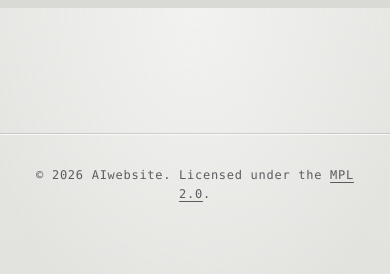
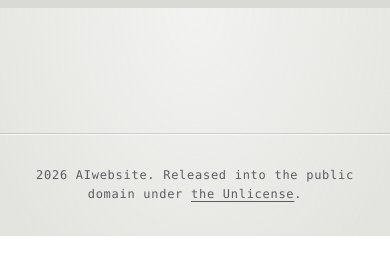
Before and after one commit to ben-ekw/ai-testing, a website: page index.html in a window 390 px wide. Shown: the part 1680-1954 px from the top of the page. After the commit the page ends 1916 px from the top, so only its background shows below. Drawn offline with Linux system fonts and the light colour scheme.

Commit message:
Fix CI, tighten CSP, add Prettier, switch to the Unlicense
- Configure html-validate for the lowercase doctype and self-closing
  void elements the HTML now uses (fixes failing lint on main)
- Add Prettier 3.9.10 with format/format:check scripts; CI runs the check
- Revert CSP loosening (no 'unsafe-inline', data: images or self fonts);
  drop frame-ancestors from the meta tag, where browsers ignore it
- Close the mobile menu on Escape and outside click again
- Remove the Contact link, which pointed at a footer with no contact info
- Remove leftovers from the removed buttons: footer padding, unused
  reduced-motion class, stale theme-init comment; keep footer link on one line
- Drop a stylelint rule override removed in stylelint 18, and give major
  Dependabot updates their own PRs
- Release into the public domain under the Unlicense (was MPL 2.0)

Co-Authored-By: LLM
Signed-off-by: Ben <105461985+ben-ekw@users.noreply.github.com>

```diff
--- a/index.html
+++ b/index.html
@@ -5,7 +5,7 @@
         <meta name="viewport" content="width=device-width, initial-scale=1.0" />
         <meta
             http-equiv="Content-Security-Policy"
-            content="default-src 'self'; script-src 'self'; style-src 'self' 'unsafe-inline' https://fonts.googleapis.com; font-src 'self' https://fonts.gstatic.com; img-src 'self' data:; object-src 'none'; base-uri 'none'; form-action 'none'; frame-ancestors 'none'"
+            content="default-src 'self'; script-src 'self'; style-src 'self' https://fonts.googleapis.com; font-src https://fonts.gstatic.com; img-src 'self'; object-src 'none'; base-uri 'none'; form-action 'none'"
         />
         <meta name="referrer" content="strict-origin-when-cross-origin" />
         <title>AIwebsite</title>
@@ -39,7 +39,6 @@
                     <ul id="nav-links">
                         <li><a class="link" href="#features">Features</a></li>
                         <li><a class="link" href="#about">About</a></li>
-                        <li><a class="link" href="#contact">Contact</a></li>
                     </ul>
                     <button
                         class="theme-toggle"
@@ -205,10 +204,10 @@
             </section>
         </main>
 
-        <footer id="contact">
+        <footer>
             <div class="container">
-                &copy; <span id="year"></span> AIwebsite. Licensed under the
-                <a href="LICENSE.txt">MPL 2.0</a>.
+                <span id="year"></span> AIwebsite. Released into the public
+                domain under <a href="LICENSE.txt">the Unlicense</a>.
             </div>
         </footer>
 
--- a/js/main.js
+++ b/js/main.js
@@ -1,6 +1,5 @@
 document.getElementById("year").textContent = new Date().getFullYear();
 
-const reducedMotion = matchMedia("(prefers-reduced-motion: reduce)");
 const mobileNav = matchMedia("(max-width: 640px)");
 
 document.querySelector(".theme-toggle").addEventListener("click", () => {
@@ -8,6 +7,7 @@ document.querySelector(".theme-toggle").addEventListener("click", () => {
     const current =
         root.dataset.theme ||
         (matchMedia("(prefers-color-scheme: dark)").matches ? "dark" : "light");
+    // Cycle dark → light → sepia → dark; the button shows the next theme's icon.
     const next = { dark: "light", light: "sepia", sepia: "dark" }[current];
     root.dataset.theme = next;
     try {
@@ -31,10 +31,23 @@ menuToggle.addEventListener("click", () =>
 nav.querySelectorAll(".link").forEach((a) =>
     a.addEventListener("click", () => setMenuOpen(false)),
 );
+// Leaving the mobile layout with the menu open would otherwise leave it flagged open.
 mobileNav.addEventListener("change", (e) => {
     if (!e.matches) setMenuOpen(false);
 });
 
-if (reducedMotion.matches) {
-    document.documentElement.classList.add("reduced-motion");
-}
+// Escape closes the menu wherever focus is; focus returns to the toggle only if it was
+// inside the menu, so focus elsewhere on the page isn't moved.
+document.addEventListener("keydown", (e) => {
+    if (e.key !== "Escape" || !nav.classList.contains("menu-open")) return;
+    const hadFocus = nav.contains(document.activeElement);
+    setMenuOpen(false);
+    if (hadFocus) menuToggle.focus();
+});
+
+// Clicking outside the nav closes the menu.
+document.addEventListener("click", (e) => {
+    if (nav.classList.contains("menu-open") && !nav.contains(e.target)) {
+        setMenuOpen(false);
+    }
+});
--- a/theme/theme.css
+++ b/theme/theme.css
@@ -494,18 +494,12 @@ footer {
 }
 footer a {
     color: inherit;
+    white-space: nowrap;
     text-underline-offset: 3px;
     transition: color 0.2s;
 }
 footer a:hover {
     color: var(--text);
-}
-
-/* Below ~900px the centred footer text would sit under the fixed round buttons, so leave room for them. */
-@media (max-width: 900px) {
-    footer {
-        padding-bottom: 108px;
-    }
 }
 
 /* About */
```
Also changed, not shown: js/theme-init.js (+7 -4 lines), package.json (+5 -2 lines), .github/dependabot.yml, .github/workflows/lint.yml, .htmlvalidate.json, .prettierrc.json (added), .stylelintrc.json, LICENSE.txt, README.md, 3 other files.
